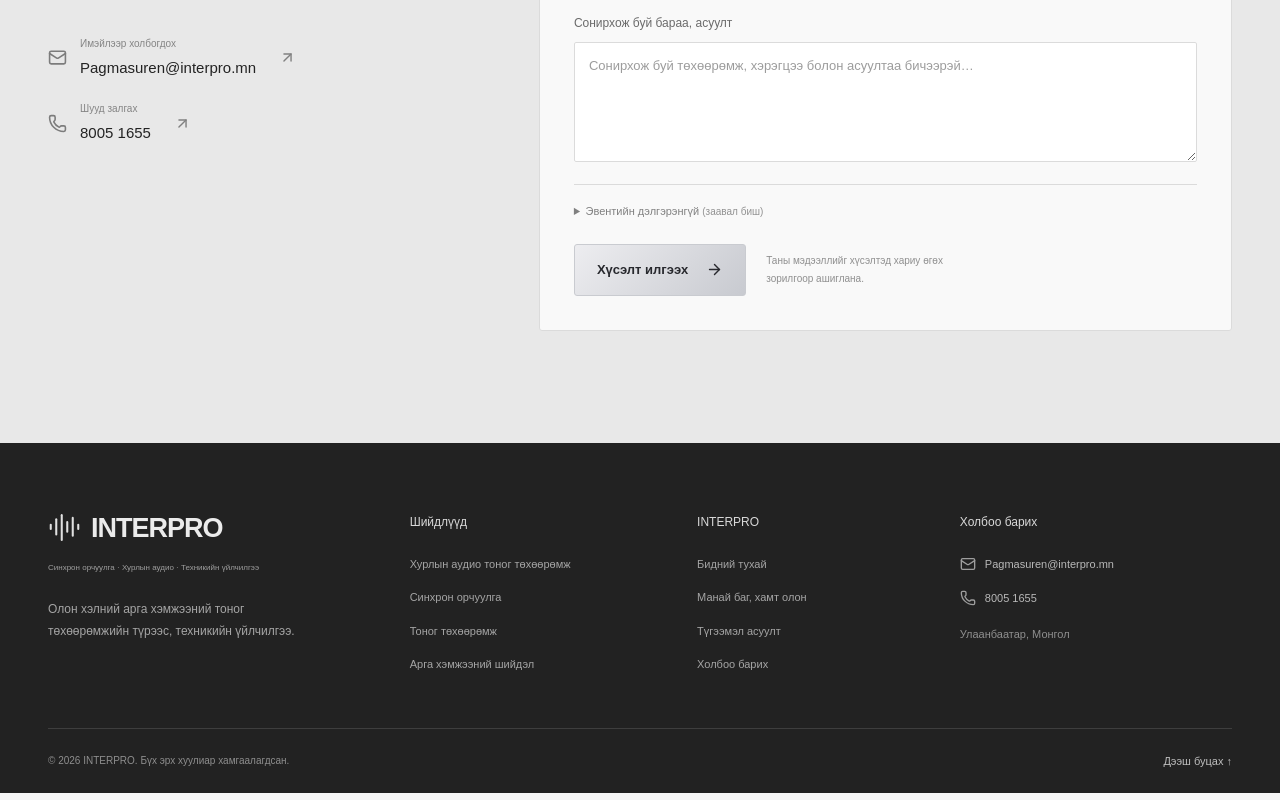
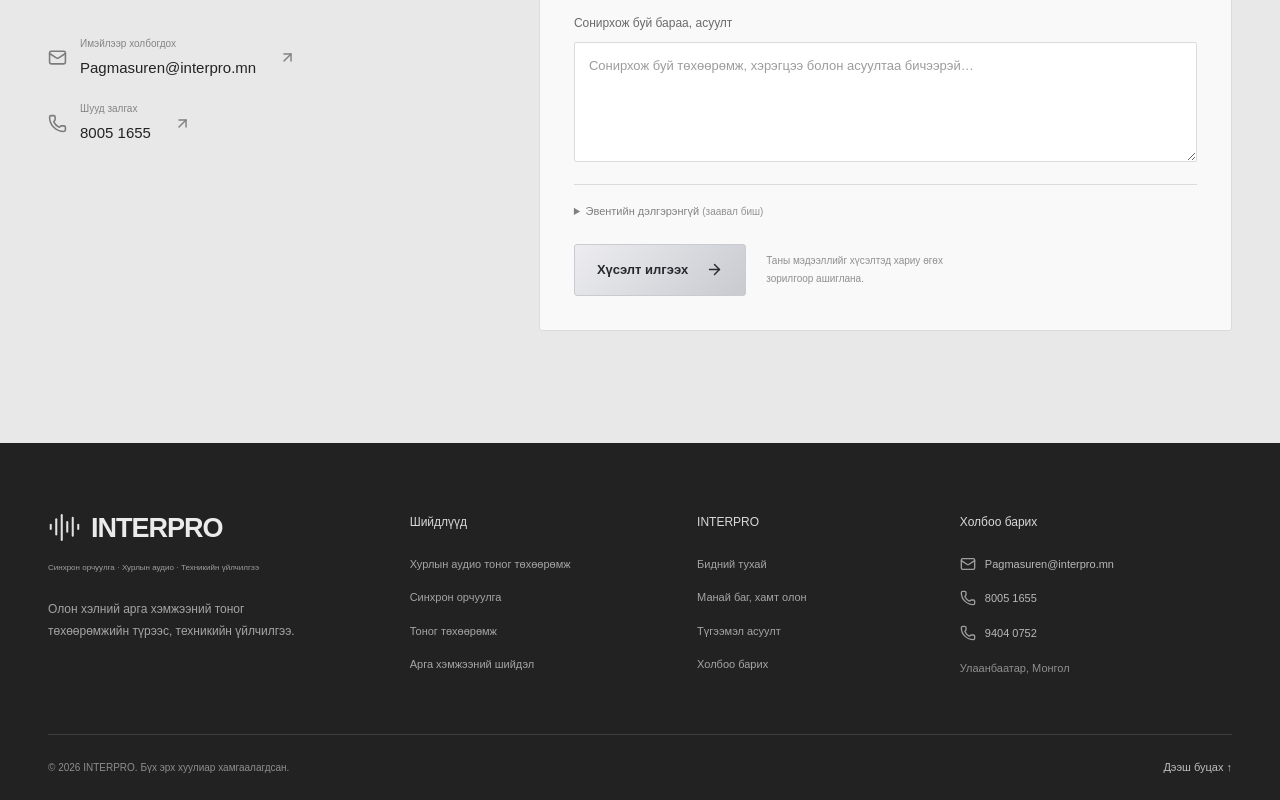
Before and after one commit to Ulsbold12/interpro, a Next.js app: page / in a window 1280 px wide. Shown: the part 9668-10468 px from the top of the page. Built offline with nearby package versions, Linux system fonts and the light colour scheme; no server answers.

Commit message:
Add second contact phone to footer

```diff
--- a/src/app/page.tsx
+++ b/src/app/page.tsx
@@ -22,5 +22,5 @@ export default function HomePage() {
     <AboutSection /><SolutionsSection /><WhyUsSection /><TeamSection />
     <section className="section faq-section" id="faq"><div className="container faq-grid"><div><span className="eyebrow">ТАНД ХЭРЭГТЭЙ МЭДЭЭЛЭЛ</span><h2>Түгээмэл асуултууд</h2><p>Арга хэмжээгээ төлөвлөхөд тань туслах хариултууд.</p><ContactButton className="text-button">Өөр асуулт асуух <ArrowUpRight size={17} /></ContactButton></div><div className="faq-list">{faqs.map(([question, answer]) => <details key={question}><summary>{question}<span className="faq-plus" aria-hidden="true" /></summary><p>{answer}</p></details>)}</div></div></section>
     <ContactSection />
-  </main><footer className="site-footer"><div className="container"><div className="footer-main"><div className="footer-brand"><a href="#home" className="footer-wordmark"><AudioLines size={33} strokeWidth={1.5} />INTERPRO</a><span>Синхрон орчуулга · Хурлын аудио · Техникийн үйлчилгээ</span><p>Олон хэлний арга хэмжээний тоног төхөөрөмжийн түрээс, техникийн үйлчилгээ.</p></div><div><h3>Шийдлүүд</h3><nav aria-label="Үйлчилгээний цэс"><a href="#services">Хурлын аудио тоног төхөөрөмж</a><a href="#projects">Синхрон орчуулга</a><a href="#equipment">Тоног төхөөрөмж</a><a href="#event-solutions">Арга хэмжээний шийдэл</a></nav></div><div><h3>INTERPRO</h3><nav aria-label="Хөл хэсгийн цэс"><a href="#about">Бидний тухай</a><a href="#solutions">Манай баг, хамт олон</a><a href="#faq">Түгээмэл асуулт</a><a href="#contact">Холбоо барих</a></nav></div><div className="footer-contact"><h3>Холбоо барих</h3><a href="mailto:Pagmasuren@interpro.mn"><Mail size={16} />Pagmasuren@interpro.mn</a><a href="tel:+97680051655"><Phone size={16} />8005 1655</a><p>Улаанбаатар, Монгол</p></div></div><div className="footer-bottom"><span>© {new Date().getFullYear()} INTERPRO. Бүх эрх хуулиар хамгаалагдсан.</span><a href="#home">Дээш буцах ↑</a></div></div></footer></div></ContactProvider>;
+  </main><footer className="site-footer"><div className="container"><div className="footer-main"><div className="footer-brand"><a href="#home" className="footer-wordmark"><AudioLines size={33} strokeWidth={1.5} />INTERPRO</a><span>Синхрон орчуулга · Хурлын аудио · Техникийн үйлчилгээ</span><p>Олон хэлний арга хэмжээний тоног төхөөрөмжийн түрээс, техникийн үйлчилгээ.</p></div><div><h3>Шийдлүүд</h3><nav aria-label="Үйлчилгээний цэс"><a href="#services">Хурлын аудио тоног төхөөрөмж</a><a href="#projects">Синхрон орчуулга</a><a href="#equipment">Тоног төхөөрөмж</a><a href="#event-solutions">Арга хэмжээний шийдэл</a></nav></div><div><h3>INTERPRO</h3><nav aria-label="Хөл хэсгийн цэс"><a href="#about">Бидний тухай</a><a href="#solutions">Манай баг, хамт олон</a><a href="#faq">Түгээмэл асуулт</a><a href="#contact">Холбоо барих</a></nav></div><div className="footer-contact"><h3>Холбоо барих</h3><a href="mailto:Pagmasuren@interpro.mn"><Mail size={16} />Pagmasuren@interpro.mn</a><a href="tel:+97680051655"><Phone size={16} />8005 1655</a><a href="tel:+97694040752"><Phone size={16} />9404 0752</a><p>Улаанбаатар, Монгол</p></div></div><div className="footer-bottom"><span>© {new Date().getFullYear()} INTERPRO. Бүх эрх хуулиар хамгаалагдсан.</span><a href="#home">Дээш буцах ↑</a></div></div></footer></div></ContactProvider>;
 }
```
